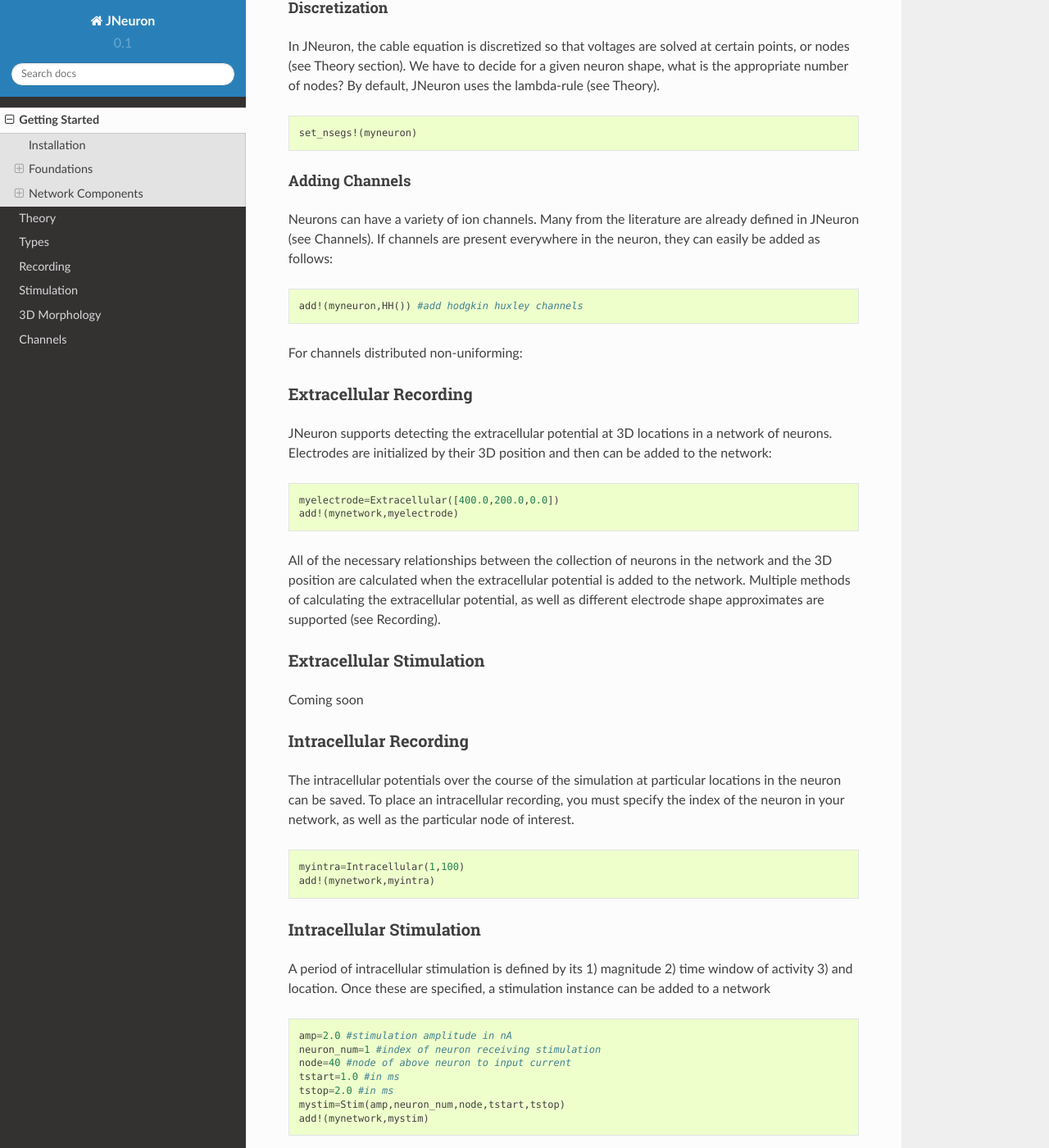
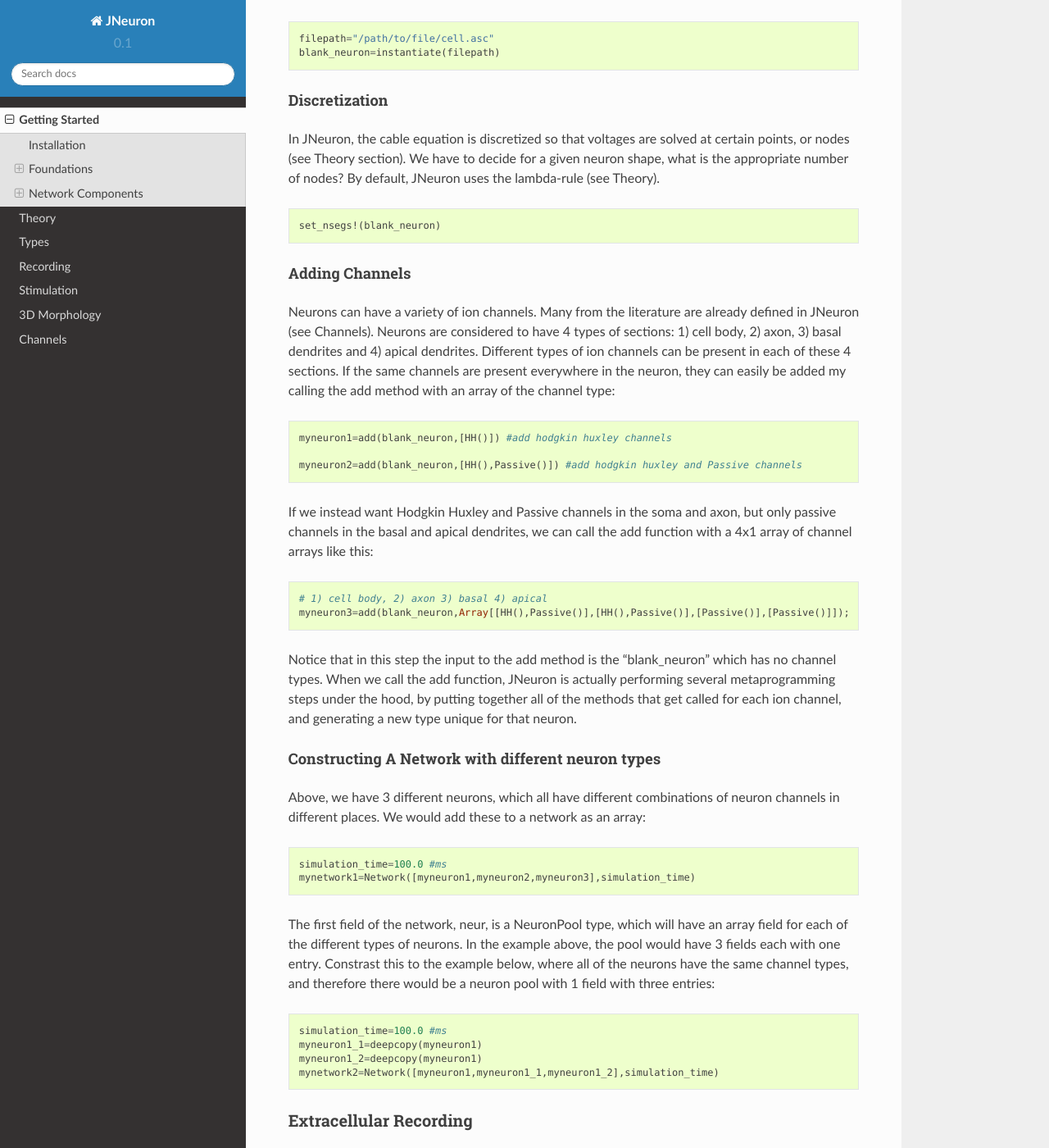
Before and after one commit to paulmthompson/JNeuron, a Sphinx documentation site: the page built from docs/GettingStarted.rst, in a window 1280 px wide and 1400 px high, scrolled down 2352 px. Shown: the whole window at 82% size. Built offline with Sphinx 7.4.7 and the Read the Docs theme 2.0.0, drawn with Linux system fonts in a browser that asks for light colours; pages that are not in the unit, such as notebooks, are missing from menus; some of the changed text lies outside the part shown.

Commit message:
a bunch of little fixes and documentation updates

```diff
--- a/docs/GettingStarted.rst
+++ b/docs/GettingStarted.rst
@@ -21,15 +21,16 @@
 
 .. code-block:: julia
 
-	type Network{T <: AbstractArray{Neuron,1}}
+	type Network{T <: NeuronPool}
     		neur::T #Array of Neurons for simulation
     		t::FloatRange{Float64} #time range for simulation
     		extra::Array{Extracellular,1} #Extracellular Recording
+    		#extracellular Stimulation
     		intra::Array{Intracellular,1} #Intracellular Recording
     		stim::Array{Stim,1} #Intracellular Stimulation
 	end
 
-As you can see, the Network type contains spaces for any Neurons, extracellular electrodes or intracellular electrodes that you made add, as well as the current time current to all of these components.
+As you can see, the Network type contains fields for any Neurons, extracellular electrodes or intracellular electrodes that you made add, as well as the current time current to all of these components.
 
 Because extracelluar and intracellular electrodes depend on the neurons that are present, Networks should first be initialized by 1) the neurons that are to be present, and 2) the simulation time (this can be chagned later.
 
@@ -84,11 +85,11 @@
 
 The components available to place into a network for simulation are 1) neurons, 2) intracellular stimulation electrodes, 3) intracellular recording, 4) extracellular recording, and 5) extracellular stimulation.
 
-=======
-Neuron
-=======
+===========
+NeuronPool
+===========
 
-The Neuron type is the data container with all of the variables necessary to solve the cable equation at each iteration. It can be created from 3D morphology data, and contain a variable of ion channels.
+Subtypes of the Neuron abstract type are data containers with all of the variables necessary to solve the cable equation at each iteration. It can be created from 3D morphology data, and contain a variety of ion channels. Neurons can not only have different shapes and sizes, but also different channels types, distributed differently among the soma, axon and dendrites. To maintain performance, under the hood JNeuron will be creating concrete types for each combinations of ion channels that you use, called Neuron_1, Neuron_2, Neuron_3 etc. The user doesn't have to worry about this, and can create neurons as follows:
 
 ---------------------
 Loading 3D Structure
@@ -100,14 +101,14 @@
 
 	filepath="/path/to/file/cell.asc"
 	myimport=input(filepath)
-	myneuron=instantiate(myimport)
+	blank_neuron=instantiate(myimport)
 
 If you don't need the 3D information in Import3D, you can just call instantiate with a filepath ending in .asc
 
 .. code-block:: julia
 
 	filepath="/path/to/file/cell.asc"
-	myneuron=instantiate(filepath)
+	blank_neuron=instantiate(filepath)
 
 ----------------
 Discretization
@@ -117,19 +118,49 @@
 
 .. code-block:: julia
 
-	set_nsegs!(myneuron)
+	set_nsegs!(blank_neuron)
 
 ----------------
 Adding Channels
 ----------------
 
-Neurons can have a variety of ion channels. Many from the literature are already defined in JNeuron (see Channels). If channels are present everywhere in the neuron, they can easily be added as follows:
+Neurons can have a variety of ion channels. Many from the literature are already defined in JNeuron (see Channels). Neurons are considered to have 4 types of sections: 1) cell body, 2) axon, 3) basal dendrites and 4) apical dendrites. Different types of ion channels can be present in each of these 4 sections. If the same channels are present everywhere in the neuron, they can easily be added my calling the add method with an array of the channel type:
 
 .. code-block:: julia
 
-	add!(myneuron,HH()) #add hodgkin huxley channels
+	myneuron1=add(blank_neuron,[HH()]) #add hodgkin huxley channels
 
-For channels distributed non-uniforming:
+	myneuron2=add(blank_neuron,[HH(),Passive()]) #add hodgkin huxley and Passive channels
+
+If we instead want Hodgkin Huxley and Passive channels in the soma and axon, but only passive channels in the basal and apical dendrites, we can call the add function with a 4x1 array of channel arrays like this:
+
+.. code-block:: julia
+
+	# 1) cell body, 2) axon 3) basal 4) apical
+	myneuron3=add(blank_neuron,Array[[HH(),Passive()],[HH(),Passive()],[Passive()],[Passive()]]);
+
+Notice that in this step the input to the add method is the "blank_neuron" which has no channel types. When we call the add function, JNeuron is actually performing several metaprogramming steps under the hood, by putting together all of the methods that get called for each ion channel, and generating a new type unique for that neuron.
+
+---------------------------------------------------
+Constructing A Network with different neuron types
+---------------------------------------------------
+
+Above, we have 3 different neurons, which all have different combinations of neuron channels in different places. We would add these to a network as an array:
+
+.. code-block:: julia
+
+	simulation_time=100.0 #ms
+	mynetwork1=Network([myneuron1,myneuron2,myneuron3],simulation_time)
+
+The first field of the network, neur, is a NeuronPool type, which will have an array field for each of the different types of neurons. In the example above, the pool would have 3 fields each with one entry. Constrast this to the example below, where all of the neurons have the same channel types, and therefore there would be a neuron pool with 1 field with three entries:
+
+.. code-block:: julia
+
+	simulation_time=100.0 #ms
+	myneuron1_1=deepcopy(myneuron1)
+	myneuron1_2=deepcopy(myneuron1)
+	mynetwork2=Network([myneuron1,myneuron1_1,myneuron1_2],simulation_time)
+
 
 ========================
 Extracellular Recording
@@ -154,11 +185,11 @@
 Intracellular Recording
 ========================
 
-The intracellular potentials over the course of the simulation at particular locations in the neuron can be saved. To place an intracellular recording, you must specify the index of the neuron in your network, as well as the particular node of interest.
+The intracellular potentials over the course of the simulation at particular locations in the neuron can be saved. To place an intracellular recording, you must specify 1) position of the neuron in the neuron pool, 2) the index of the neuron in your network, as well as 3) the particular node of interest.
 
 .. code-block:: julia
 
-	myintra=Intracellular(1,100)
+	myintra=Intracellular(1,1,100)
 	add!(mynetwork,myintra)
 
 =========================
@@ -170,9 +201,10 @@
 .. code-block:: julia
 
 	amp=2.0 #stimulation amplitude in nA
+	neuron_type=1 #position of neuron type in neuron pool
 	neuron_num=1 #index of neuron receiving stimulation
 	node=40 #node of above neuron to input current
 	tstart=1.0 #in ms
 	tstop=2.0 #in ms
-	mystim=Stim(amp,neuron_num,node,tstart,tstop)
+	mystim=Stim(amp,neuron_type,neuron_num,node,tstart,tstop)
 	add!(mynetwork,mystim)
```
Also changed, not shown: docs/Types.rst (+42 -1 lines), 4 other files.
